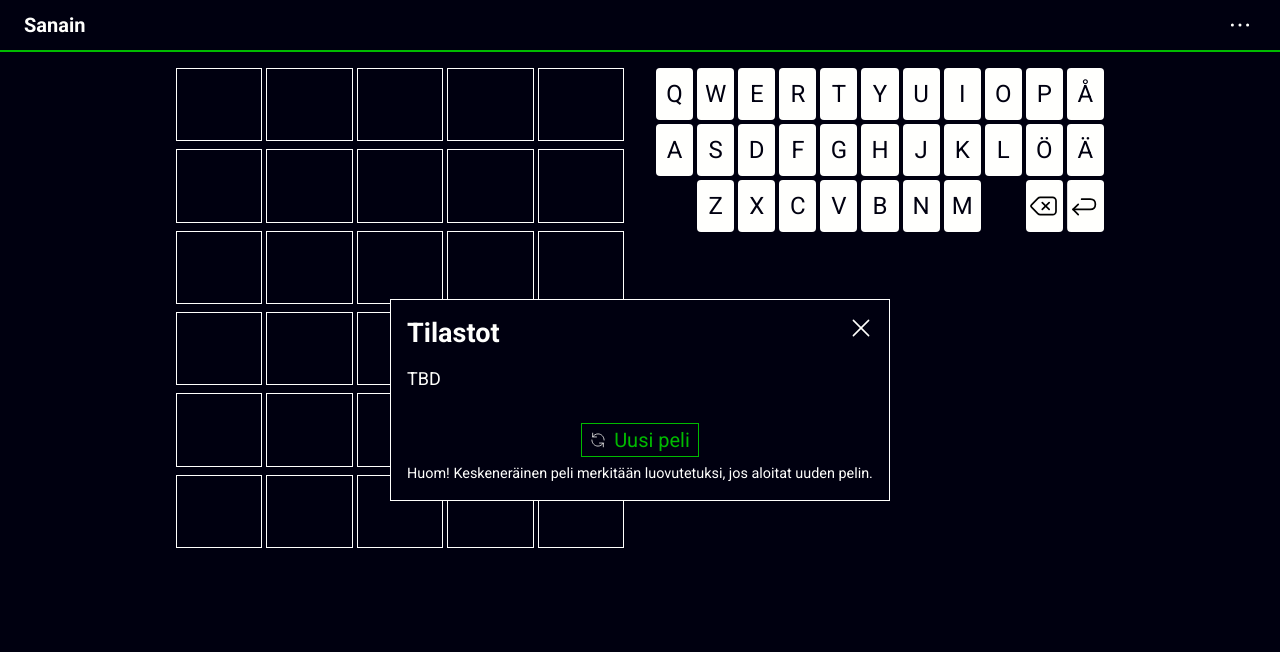
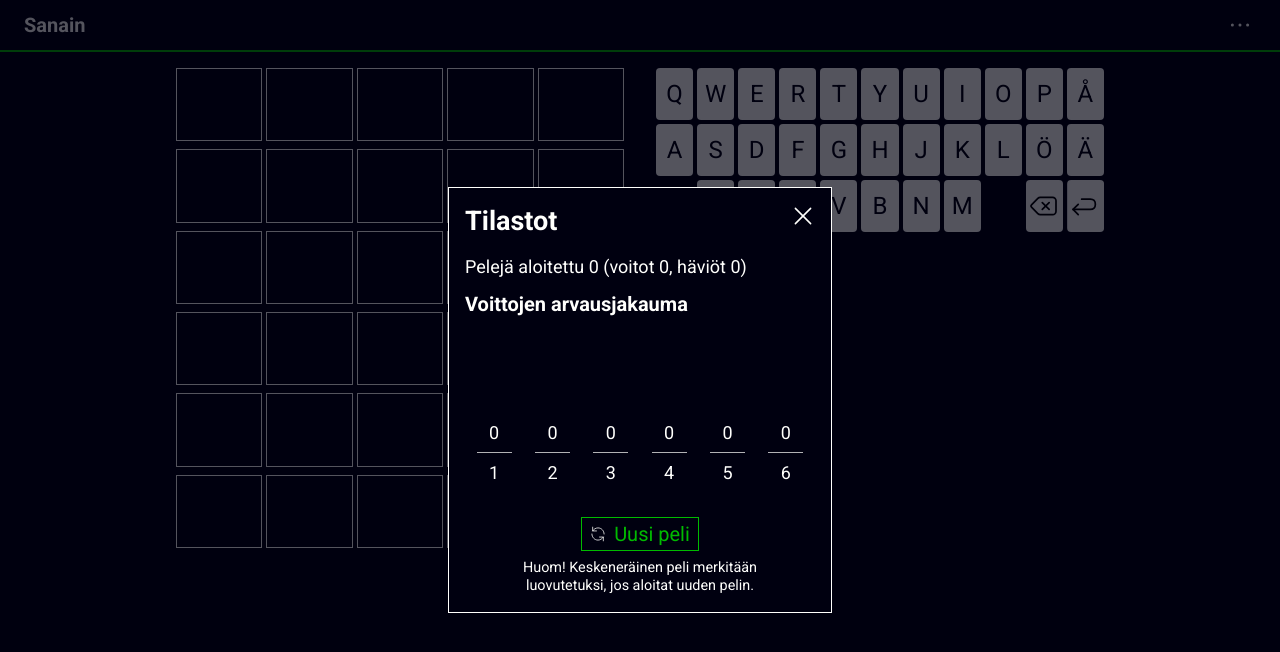
Before and after one commit to katrimarika/sanain, a React (Create React App) app: page / in a window 1280 px wide. Both pictures are taken after a click on the button 1240 px from the left and 25 px from the top of the page. Shown: the top 652 px of the page. Built offline with nearby package versions, Linux system fonts and the light colour scheme.

Commit message:
Dialog styles and content

```diff
--- a/src/ui/StatisticsDialog.tsx
+++ b/src/ui/StatisticsDialog.tsx
@@ -6,6 +6,8 @@ import PlusIcon from '../icons/plus.svg';
 import RefreshIcon from '../icons/refresh.svg';
 import { ButtonWithHover } from '../utils/style';
 import { theme } from '../utils/theme';
+import { Statistics } from '../utils/word-to-guess';
+import { StatisticsView } from './StatisticsView';
 
 const Wrapper = styled.div`
   position: absolute;
@@ -13,10 +15,22 @@ const Wrapper = styled.div`
   left: 0;
   right: 0;
   bottom: 0;
+  height: 100vh;
+  width: 100vw;
   display: flex;
   justify-content: center;
   align-items: center;
   padding: 1rem;
+`;
+
+const Overlay = styled(Dialog.Overlay)`
+  position: absolute;
+  top: 0;
+  left: 0;
+  right: 0;
+  bottom: 0;
+  background-color: ${theme.colors.black};
+  opacity: 0.67;
 `;
 
 const Content = styled(Dialog.Content)`
@@ -27,10 +41,15 @@ const Content = styled(Dialog.Content)`
   display: flex;
   flex-direction: column;
   align-items: flex-start;
+  overflow-y: auto;
+  width: 100%;
+  max-width: 24rem;
+  max-height: 100%;
 `;
 
 const Title = styled(Dialog.Title)`
   margin: 0 0 1rem;
+  padding-right: 3rem;
 `;
 
 const ButtonWithIcon: FC<
@@ -74,7 +93,7 @@ const CloseButton = styled(ButtonWithHover)`
 
 const Notice = styled.div`
   font-size: 80%;
-  margin-top: 0.5rem;
+  margin: 0.5rem 1rem 0;
   align-self: center;
   text-align: center;
 `;
@@ -83,11 +102,13 @@ export const StatisticsDialog: FC<{
   isOpen: boolean;
   setIsOpen: (o: boolean) => void;
   status: 'win' | 'lose' | 'guess';
+  statistics: Statistics;
   newGame: () => void;
-}> = ({ isOpen, setIsOpen, status, newGame }) => (
+}> = ({ isOpen, setIsOpen, status, statistics, newGame }) => (
   <Dialog.Root open={isOpen} onOpenChange={setIsOpen}>
     <Dialog.Portal>
       <Wrapper>
+        <Overlay />
         <Content>
           <Title>
             {status === 'win'
@@ -96,7 +117,7 @@ export const StatisticsDialog: FC<{
               ? 'Pahus!'
               : 'Tilastot'}
           </Title>
-          <div>TBD</div>
+          <StatisticsView statistics={statistics} />
           <Button
             icon={status === 'guess' ? RefreshIcon : PlusIcon}
             onClick={() => {
--- /dev/null
+++ b/src/ui/StatisticsView.tsx
@@ -0,0 +1,67 @@
+import { FC } from 'react';
+import styled from 'styled-components';
+import { MAX_GUESSES } from '../utils/settings';
+import { theme } from '../utils/theme';
+import { Statistics } from '../utils/word-to-guess';
+
+const Text = styled.p`
+  margin: 0 0 0.75rem;
+`;
+
+const Subtitle = styled.h3`
+  margin: 0 0 0.5rem;
+  font-size: 1.25rem;
+`;
+
+const Container = styled.div`
+  width: 100%;
+  min-height: 10rem;
+  display: flex;
+  justify-content: space-around;
+  align-items: flex-end;
+  text-align: center;
+`;
+
+const BarContainer = styled.div`
+  width: 10%;
+  margin: 0 0.5rem;
+`;
+
+const Bar = styled.div`
+  margin: 0.5rem 0;
+  width: 100%;
+  background-color: ${theme.colors.gray};
+
+  &.latest {
+    background-color: ${theme.colors.green};
+  }
+`;
+
+export const StatisticsView: FC<{ statistics: Statistics }> = ({
+  statistics: { totalPlayed, totalWins, totalLosses, winDistribution },
+}) => {
+  const biggestWinCount =
+    Object.values(winDistribution).sort((a, b) => b - a)[0] || 1;
+
+  return (
+    <>
+      <Text>{`Pelejä aloitettu ${totalPlayed} (voitot ${totalWins}, häviöt ${totalLosses})`}</Text>
+      <Subtitle>Voittojen arvausjakauma</Subtitle>
+      <Container>
+        {[...new Array(MAX_GUESSES)].map((_, i) => (
+          <BarContainer key={`distr-${i}`}>
+            <div>{winDistribution[i + 1] ?? 0}</div>
+            <Bar
+              style={{
+                height: `${
+                  ((winDistribution[i + 1] || 0.01) / biggestWinCount) * 100
+                }px`,
+              }}
+            />
+            <div>{i + 1}</div>
+          </BarContainer>
+        ))}
+      </Container>
+    </>
+  );
+};
--- a/src/ui/Toast.tsx
+++ b/src/ui/Toast.tsx
@@ -8,8 +8,8 @@ const StyledDiv = styled.div`
   left: 50%;
   margin-left: -8rem;
   width: 16rem;
-  background: ${theme.colors.black};
-  border: 1px solid ${theme.colors.white};
+  background: ${theme.colors.gray};
+  color: ${theme.colors.black};
   padding: 1rem;
   text-align: center;
 `;
--- a/src/ui/app.tsx
+++ b/src/ui/app.tsx
@@ -1,4 +1,4 @@
-import React, { FC, useState } from 'react';
+import React, { FC, useEffect, useState } from 'react';
 import styled from 'styled-components';
 import MenuIcon from '../icons/menu.svg';
 import { WORD_LENGTH } from '../utils/settings';
@@ -68,13 +68,20 @@ const MenuButton = styled(ButtonWithHover)`
 `;
 
 export const App: FC = () => {
-  const { word, guesses, submitGuess, newGame, status } = useWordToGuess();
+  const { word, guesses, submitGuess, newGame, status, statistics } =
+    useWordToGuess();
   const [currentGuess, setCurrentGuess] = useState('');
   const [invalidGuess, setInvalidGuess] = useState(false);
   const [statisticsOpen, setStatisticsOpen] = useState(false);
 
   const hits = getHitsForGuesses(word, guesses);
   const hitsByLetter = getHitsByLetter(hits, guesses);
+
+  useEffect(() => {
+    if (status !== 'guess' && !statisticsOpen) {
+      setStatisticsOpen(true);
+    }
+  }, [status, statisticsOpen]);
 
   return (
     <Wrapper>
@@ -102,15 +109,16 @@ export const App: FC = () => {
               setCurrentGuess('');
             } else {
               setInvalidGuess(true);
-              setTimeout(() => setInvalidGuess(false), 3000);
+              setTimeout(() => setInvalidGuess(false), 2500);
             }
           }}
         />
         <Toast show={invalidGuess}>Sana ei löydy sanalistasta!</Toast>
         <StatisticsDialog
-          isOpen={status !== 'guess' || statisticsOpen}
+          isOpen={statisticsOpen}
           setIsOpen={setStatisticsOpen}
           status={status}
+          statistics={statistics}
           newGame={() => {
             setCurrentGuess('');
             newGame();
--- a/src/utils/word-to-guess.ts
+++ b/src/utils/word-to-guess.ts
@@ -14,7 +14,7 @@ const getWordToGuess = () => {
   return getRandomWord();
 };
 
-type Statistics = {
+export type Statistics = {
   totalPlayed: number;
   totalWins: number;
   totalLosses: number;
@@ -41,7 +41,7 @@ const handleCompletion = (
     totalWins: status === 'win' ? totalWins + 1 : totalWins,
     totalLosses: status === 'lose' ? totalLosses + 1 : totalLosses,
     winDistribution:
-      status === 'giveup'
+      status === 'win'
         ? {
             ...winDistribution,
             [guessCount]: (winDistribution[guessCount] ?? 0) + 1,
```
